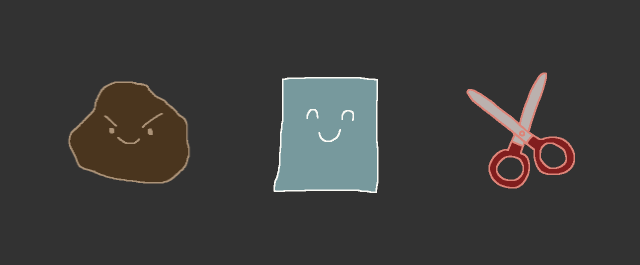
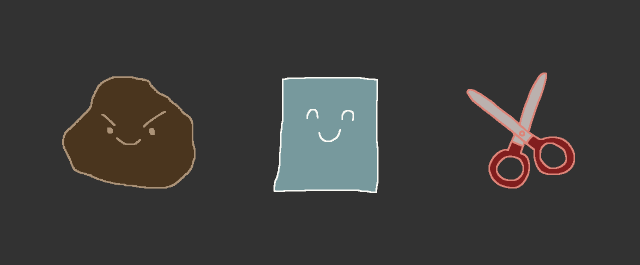
Before and after one commit to ajwjung/rock-paper-scissors, a plain HTML site: page index.html in a window 1280 px wide. In both pictures the pointer is over the picture 450 px from the left and 409 px from the top of the page. Shown: the part 277-542 px from the top of the page, 320-960 px from the left. Drawn offline with Linux system fonts and the light colour scheme; a web font is replaced by a local one.

Commit message:
Add image hover effect

```diff
--- a/styles/style.css
+++ b/styles/style.css
@@ -15,6 +15,13 @@ h1 {
 button > img {
     height: 150px;
     width: 150px;
+}
+
+button > img:hover {
+    transform: scale(1.1);
+    -webkit-transform: scale(1.1);
+    -moz-transform: scale(1.1);
+    -o-transform: scale(1.1);
 }
 
 .container {
```
